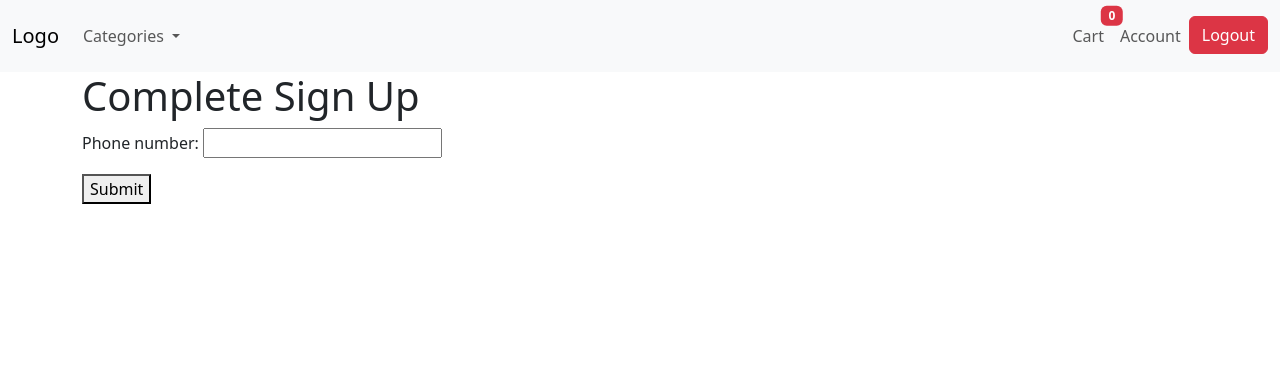
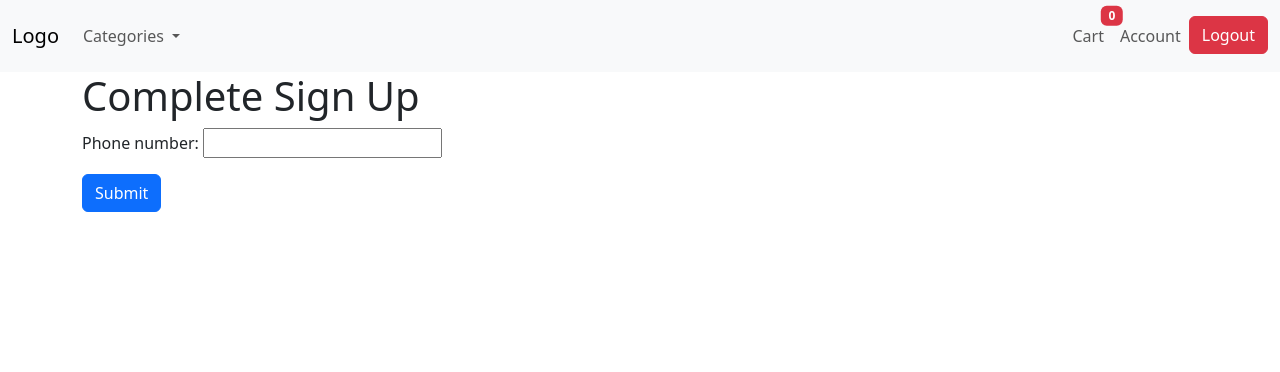
Before and after one commit to collins-lagat/ecommerce_test_store_1, a Django app: page /complete-signup/ in a window 1280 px wide. Shown: the top 372 px of the page. Run offline with Django 5.2, Linux system fonts and the light colour scheme; the visitor is signed in with stand-in values (Sample User, id 1); data that the repository does not hold is empty; parts of the project's set-up code (start-up, migrations or seed data) failed here and were passed over.

Commit message:
fix: forgot to add bootstrap class

```diff
--- a/ecommerce_test/templates/customer-complete-signup.html
+++ b/ecommerce_test/templates/customer-complete-signup.html
@@ -5,6 +5,6 @@
 <form method="post">
   {% csrf_token %}
   {{ form.as_p }}
-  <button type="submit">Submit</button>
+  <button class="btn btn-primary" type="submit">Submit</button>
 </form>
 {% endblock %}
```
